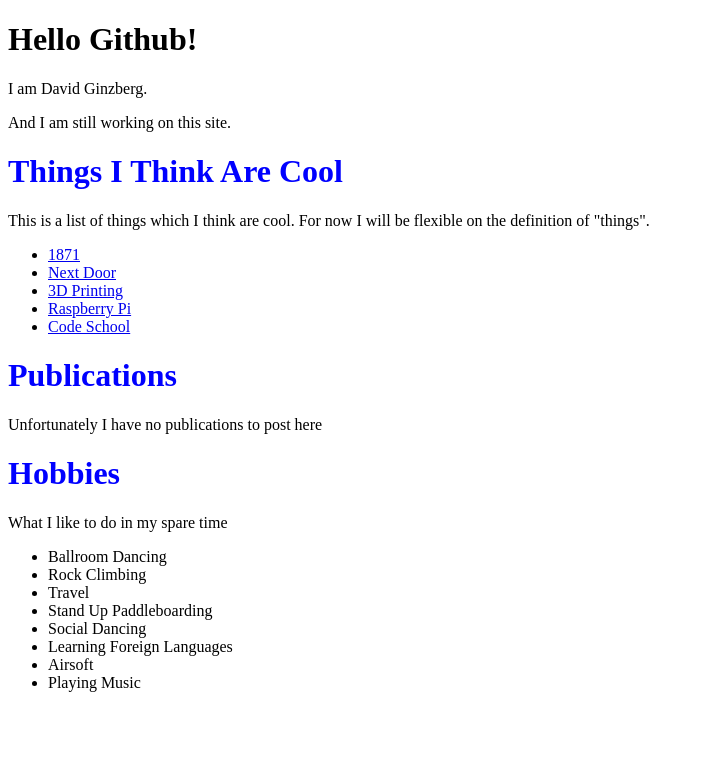
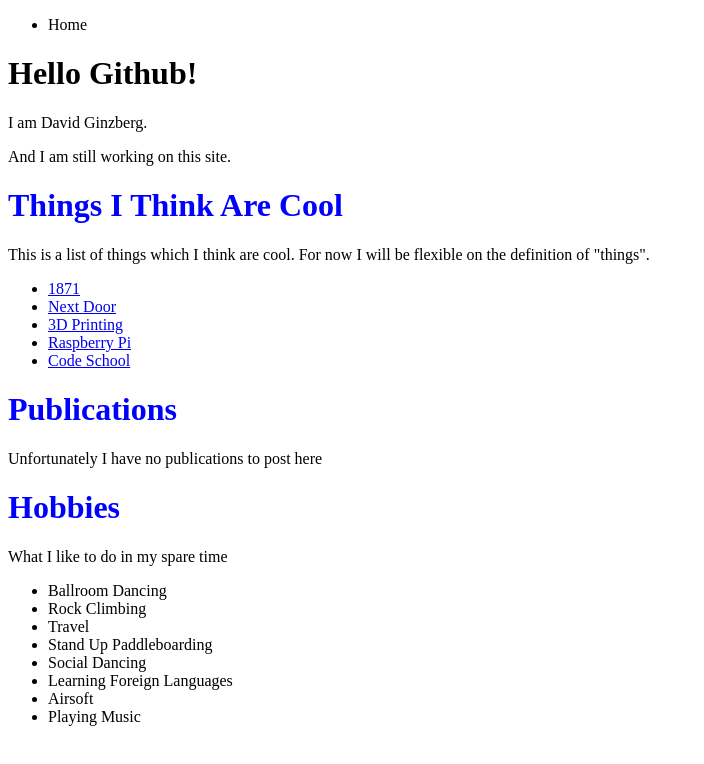
Before and after one commit to DavidGinzberg/DavidGinzberg.github.io, a plain HTML site: page index.html in a window 1280 px wide. Shown: the whole page, without its empty margins (0-704 px from the left). Drawn offline with nearby package versions, Linux system fonts and the light colour scheme.

Commit message:
Initial code for Navigation Bar
Basic code in JavaScript to create the navigation bar, add a "Home"
link, and place at the top of the page.

```diff
--- a/index.html
+++ b/index.html
@@ -53,4 +53,5 @@
 			</ul>
 		</div></div>
 	</body>
+	<script src="main.js"></script>
 </html>
--- /dev/null
+++ b/main.js
@@ -0,0 +1,28 @@
+$(document).ready(function(){
+	var navBar = $("<div/>", {
+		id:	"navBarDiv",
+		class:	"navBar"
+	})
+	// create the nav bar container
+	.append($("<div/>", {
+		class:	"container"
+	})
+	//TODO: Create the list for the nav bar
+	.append($("<ul/>", {
+		class:	"navLinksList"
+	})
+	.append($("<li/>", {
+		class:	"navLink",
+		text:	"Home"
+	})
+	//TODO: Add the "Main" or "Home" link to the nav bar
+	)));
+
+	//TODO: Add a link for each topic
+	/*
+	for topic in $(".topicDiv"){
+
+	}*/
+	// add the nav bar to the top of the page
+	$("body").prepend(navBar);
+});
```
